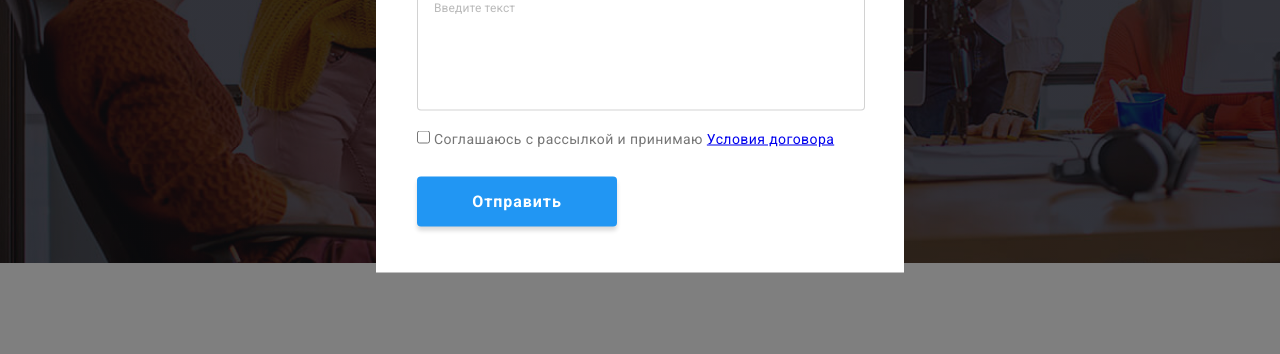
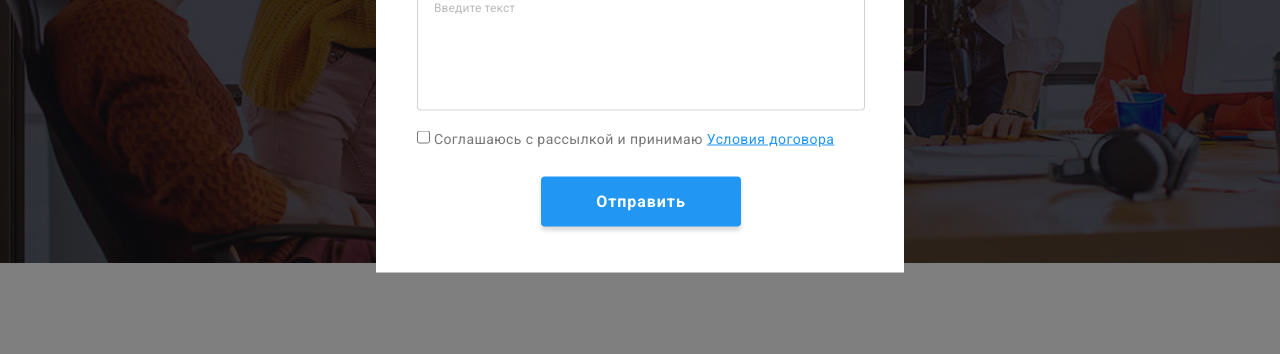
Before and after one commit to Svetlana493/goit-markup-hw-06, a plain HTML site: page index.html in a window 1280 px wide. Both pictures are taken after a click on the button "Заказать услугу". Shown: the part 418-772 px from the top of the page. Drawn offline with Linux system fonts and the light colour scheme.

Commit message:
зміни

```diff
--- a/css/styles.css
+++ b/css/styles.css
@@ -257,9 +257,12 @@ header {
     border-radius: 4px;
     padding: 10px 30px;
     margin-top: 30px;
+    margin-left: auto;
+    margin-right: auto;
+    display: block;
     width: 200px;
     height: 50px;
-    transition: color var(--accent-style), background-color var(--accent-style);
+    transition: color #2196f3, background-color var(--accent-style);
 }
 
 .button-1:hover,
@@ -1023,8 +1026,8 @@ textarea {
     top: 7px;
 }
 
-.icon-check-mark a {
-    color: var(--accent-color);
+.icon-check-mark-text a {
+    color: #2196f3;
 }
 
 .form .button {
```
